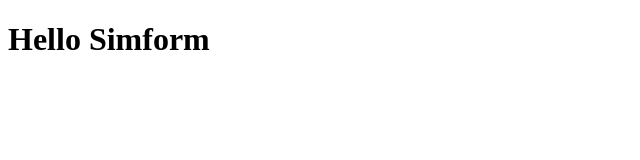
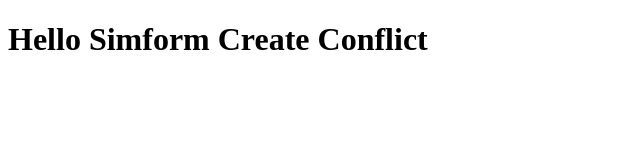
Before and after one commit to aakash-simform/first, a plain HTML site: page index.html in a window 1280 px wide. Shown: the whole page, without its empty margins (0-640 px from the left). Drawn offline with Linux system fonts and the light colour scheme.

Commit message:
Update index.html

```diff
--- a/index.html
+++ b/index.html
@@ -6,6 +6,6 @@
     <title>First Website</title>
 </head>
 <body>
-    <h1>Hello Simform</h1>
+    <h1>Hello Simform Create Conflict </h1>
 </body>
 </html>
```
